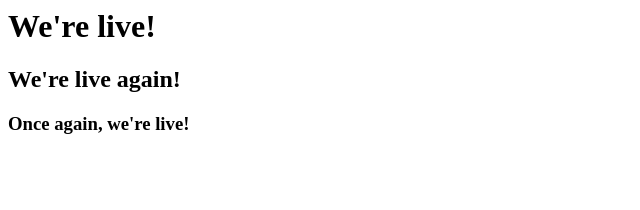
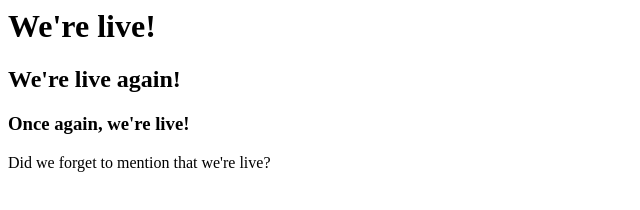
Before and after one commit to andrewawo/andrewawo.github.io, a plain HTML site: page index.html in a window 1280 px wide. Shown: the whole page, without its empty margins (0-640 px from the left). Drawn offline with Linux system fonts and the light colour scheme.

Commit message:
Update index.html

```diff
--- a/index.html
+++ b/index.html
@@ -3,3 +3,5 @@
 <h2>We're live again!</h2>
 
 <h3>Once again, we're live!</h3>
+
+<p>Did we forget to mention that we're live?</p>
```
